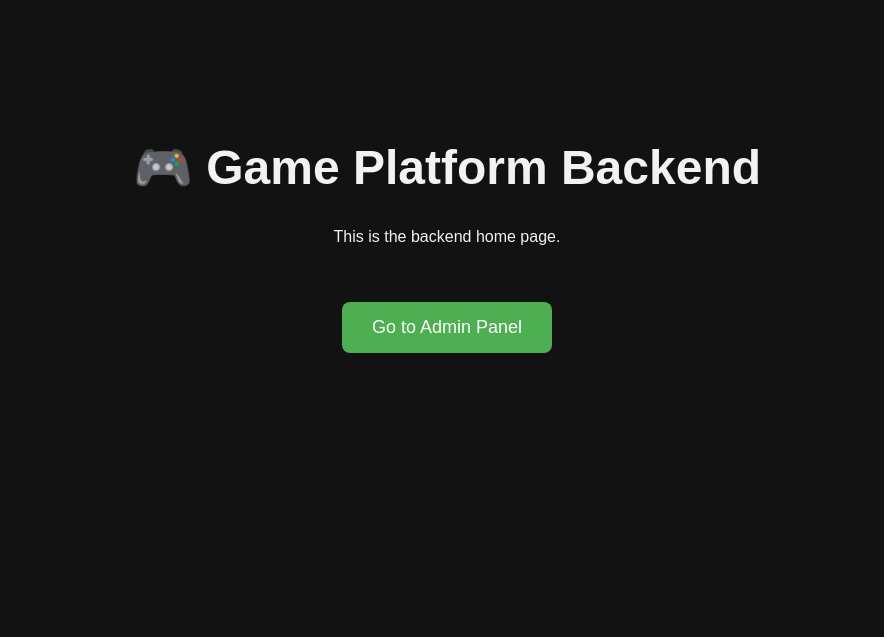
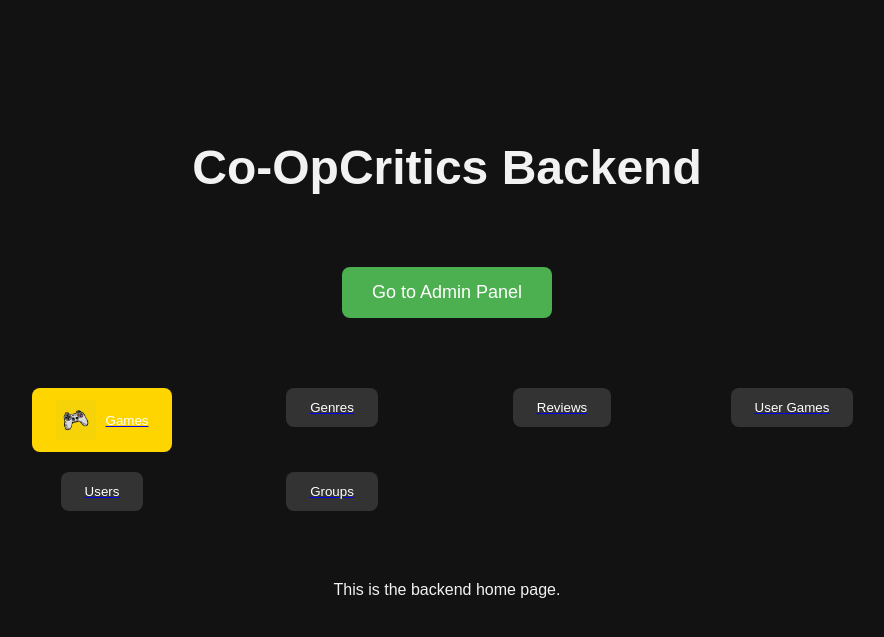
Before and after one commit to PierceLimbo/4900-Project-Backend, a Django app: page / in a window 1280 px wide. Shown: the top 637 px of the page, without its empty margins (193-1077 px from the left). Run offline with Django 5.2, Linux system fonts and the light colour scheme.

Commit message:
added name and visuals

```diff
--- a/game_platform/urls.py
+++ b/game_platform/urls.py
@@ -2,7 +2,7 @@ from django.contrib import admin
 from django.urls import path, include
 
 urlpatterns = [
-    path('', include('games.urls')),  # backend homepage
-    path('admin/', admin.site.urls),  # admin panel
-    path('api/', include('games.urls')),  # optional for API routes
+    path('', include('games.urls')),
+    path('admin/', admin.site.urls),
+    path('api/', include('games.urls')),
 ]
--- a/games/templates/backend_home.html
+++ b/games/templates/backend_home.html
@@ -1,4 +1,7 @@
+
 <!DOCTYPE html>
+{% load static %}
+
 <html lang="en">
 <head>
     <meta charset="UTF-8">
@@ -31,10 +34,79 @@
     </style>
 </head>
 <body>
-    <h1>🎮 Game Platform Backend</h1>
-    <p>This is the backend home page.</p>
+    <h1>Co-OpCritics Backend</h1>
+
     <a href="/admin/">
         <button class="admin-button">Go to Admin Panel</button>
     </a>
+<div class="button-grid">
+    <a href="/games/">
+        <button class="icon-button games-btn">
+            <img src="{% static 'images/games-gif.gif' %}" alt="Games" class="icon-img">
+            Games
+        </button>
+    </a>
+
+    <a href="/admin/games/genre/">
+        <button class="icon-button genres-btn">Genres</button>
+    </a>
+
+    <a href="/admin/games/review/">
+        <button class="icon-button reviews-btn">Reviews</button>
+    </a>
+
+    <a href="/admin/games/usergame/">
+        <button class="icon-button usergames-btn">User Games</button>
+    </a>
+
+    <a href="/admin/games/user/">
+        <button class="icon-button users-btn">Users</button>
+    </a>
+
+    <a href="/admin/auth/group/">
+        <button class="icon-button groups-btn">Groups</button>
+    </a>
+</div>
+
+    <p>This is the backend home page.</p>
 </body>
 </html>
+
+<style>
+.icon-button {
+    padding: 12px 24px;
+    border: none;
+    border-radius: 8px;
+    color: white;
+    background-color: #333;
+    display: flex;
+    align-items: center;
+    gap: 10px;
+    transition: background-color 0.3s ease;
+    .icon-img {
+        width: 40px;
+        height: 40px;
+        object-fit: contain;
+    }
+}
+
+
+.games-btn {
+    background-color: #FFD500;
+}
+
+
+.games-btn:hover {
+    background-color: #FFD500;
+}
+.button-grid {
+    display: grid;
+    grid-template-columns: repeat(auto-fit, minmax(180px, 1fr));
+    gap: 20px;
+    max-width: 900px;
+    margin: 50px auto;
+    padding: 20px;
+    justify-items: center;
+}
+
+</style>
--- a/games/urls.py
+++ b/games/urls.py
@@ -1,7 +1,12 @@
 from django.urls import path
-from .views import backend_home
+from . import views
 
 urlpatterns = [
-    path('', backend_home, name='backend-home'),
-    # other API routes
+    path('', views.backend_home, name='backend-home'),
+    path('groups/', views.view_groups, name='view-groups'),
+    path('games/', views.view_games, name='view-games'),
+    path('genres/', views.view_genres, name='view-genres'),
+    path('reviews/', views.view_reviews, name='view-reviews'),
+    path('usergames/', views.view_user_games, name='view-usergames'),
+    path('users/', views.view_users, name='view-users'),
 ]
--- a/games/views.py
+++ b/games/views.py
@@ -2,3 +2,23 @@ from django.shortcuts import render
 
 def backend_home(request):
     return render(request, 'backend_home.html')
+
+from django.http import HttpResponse
+
+def view_groups(request):
+    return HttpResponse("Groups Data Page")
+
+def view_games(request):
+    return HttpResponse("Games Data Page")
+
+def view_genres(request):
+    return HttpResponse("Genres Data Page")
+
+def view_reviews(request):
+    return HttpResponse("Reviews Data Page")
+
+def view_user_games(request):
+    return HttpResponse("User Games Data Page")
+
+def view_users(request):
+    return HttpResponse("Users Data Page")
```
Also changed, not shown: game_platform/settings.py (+6 -1 lines), games/static/images/games-gif.gif (added), games/static/images/games-icon.png (added), games/templates/games_list.html (added).
